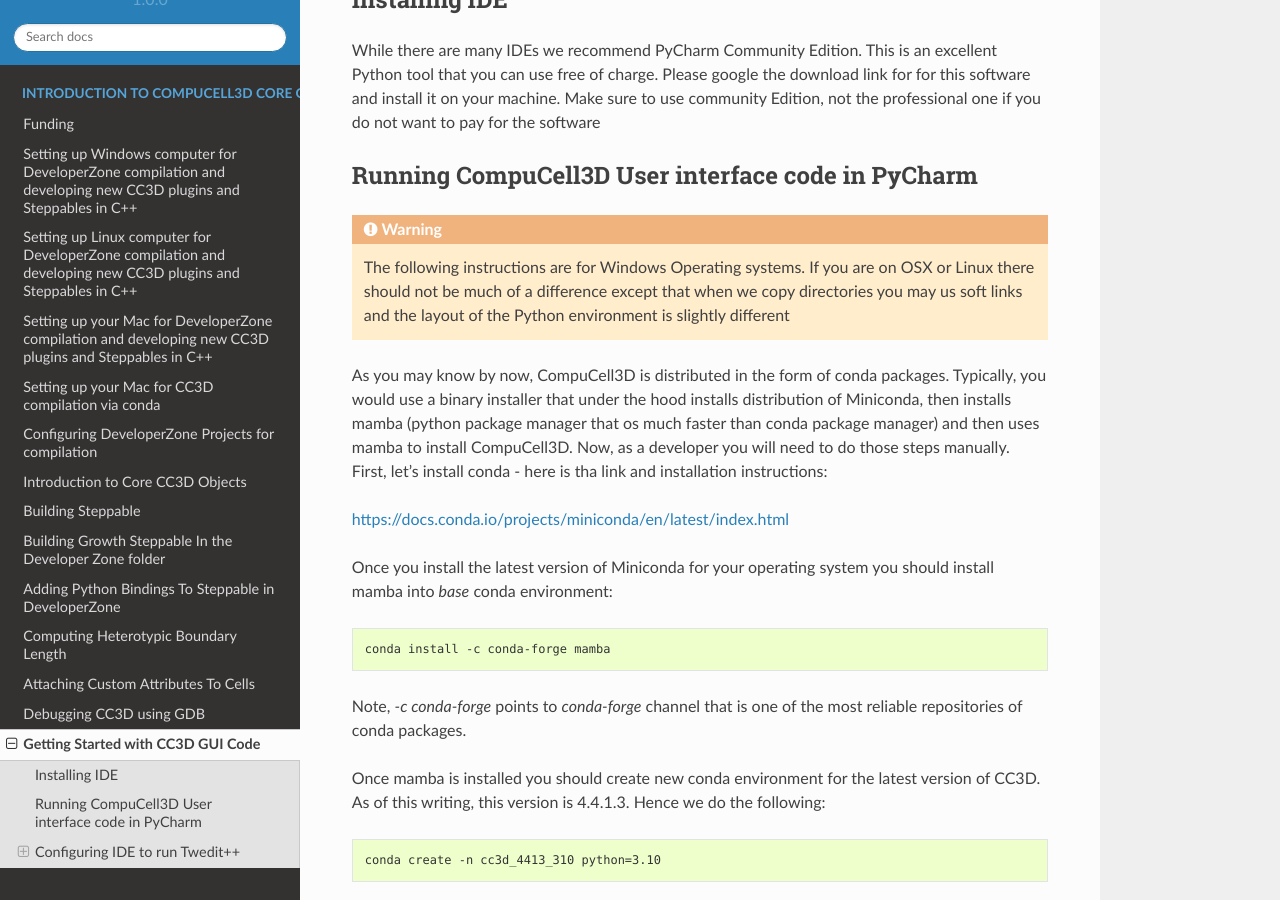
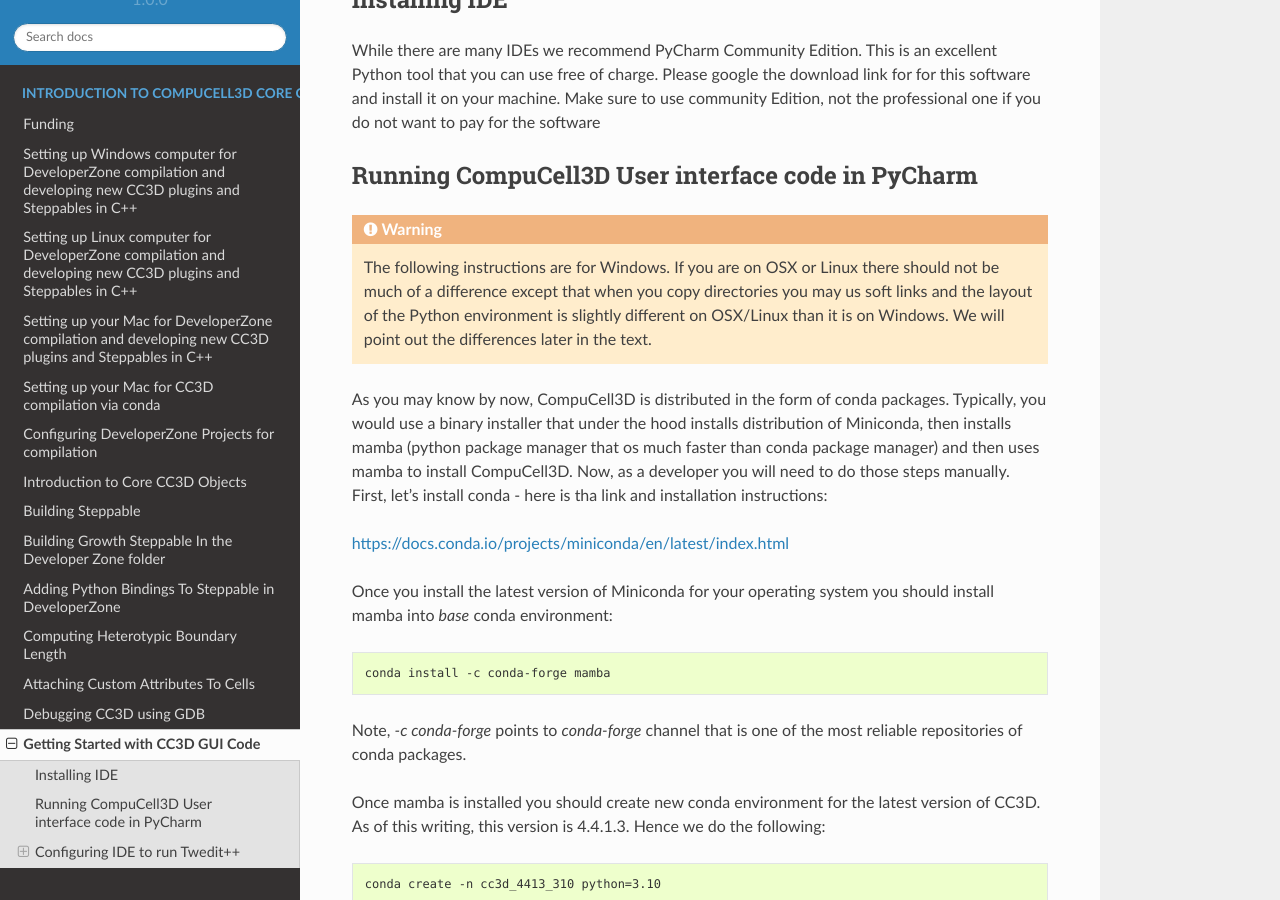
Before and after one commit to CompuCell3D/CompuCell3DDevelopersManual, a Sphinx documentation site: the page built from docs/working_on_user_interface.rst, in a window 1280 px wide and 900 px high, scrolled down 920 px. Built offline with Sphinx 7.4.7 and the Read the Docs theme 2.0.0, drawn with Linux system fonts in a browser that asks for light colours.

Commit message:
minor fixes

```diff
--- a/docs/working_on_user_interface.rst
+++ b/docs/working_on_user_interface.rst
@@ -34,7 +34,7 @@
 --------------------------------------------------
 .. warning::
 
-    The following instructions are for Windows Operating systems. If you are on OSX or Linux there should not be much of a difference except that when we copy directories you may us soft links and the layout of the Python environment is slightly different
+    The following instructions are for Windows. If you are on OSX or Linux there should not be much of a difference except that when you copy directories you may us soft links and the layout of the Python environment is slightly different on OSX/Linux than it is on Windows. We will point out the differences later in the text.
 
 As you may know by now, CompuCell3D is distributed in the form of conda packages. Typically, you would use a binary installer that under the hood installs distribution of Miniconda, then installs mamba (python package manager that os much faster than conda package manager) and then uses
 mamba to install CompuCell3D. Now, as a developer you will need to do those steps manually. First, let's install conda - here is tha link and installation instructions:
```
Also changed, not shown: other parts of docs/working_on_user_interface.rst (+1 -1 lines).
